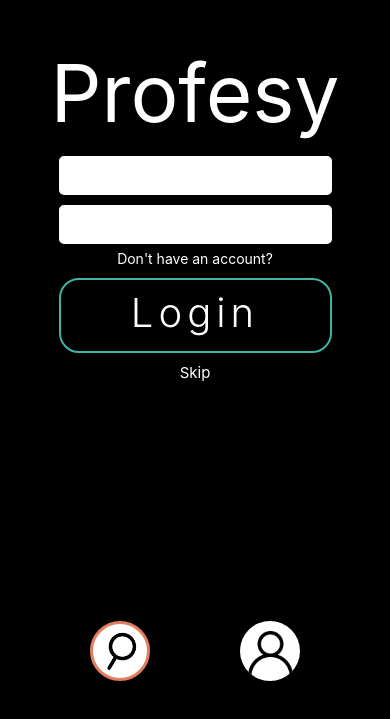
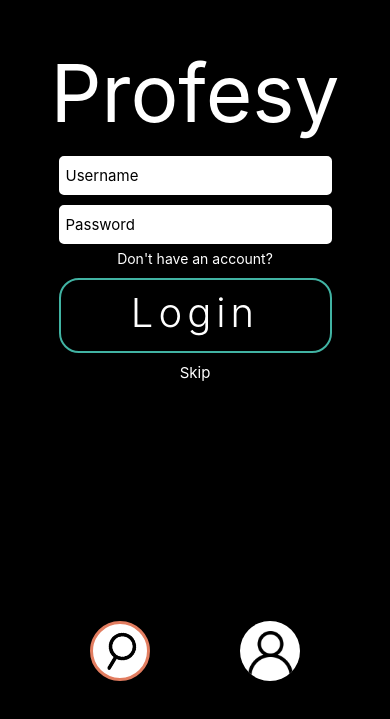
Before and after one commit to elitracy/profesy-public, a React Native app in the folder public/: screen /Login in a window 390 px wide. Shown: the part 125-844 px from the top of the page. Built offline with nearby package versions, Linux system fonts and the light colour scheme.

Commit message:
fixed login text color

```diff
--- a/public/components/LandingPage.tsx
+++ b/public/components/LandingPage.tsx
@@ -125,7 +125,6 @@ export function LandingPage() {
               {
                 marginBottom: 6,
                 borderColor: 'white',
-                color: 'white',
                 backgroundColor: 'white',
               },
             ]}
@@ -228,7 +227,7 @@ const styles = StyleSheet.create({
     padding: 8,
     paddingLeft: 5,
     fontSize: 15,
-    color: 'white',
+    color: 'black',
   },
   incorrectLoginStyles: {
     textAlign: 'center',
```
Also changed, not shown: 1 other file (tests, documents, lock files or other folders).
